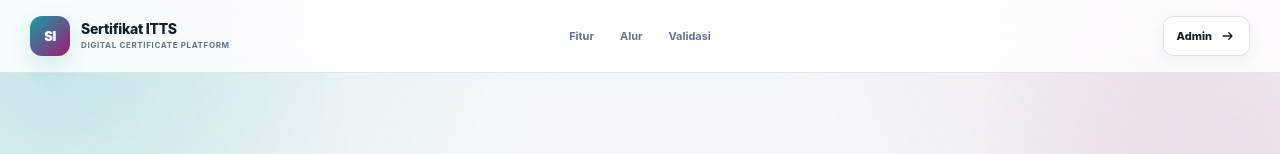
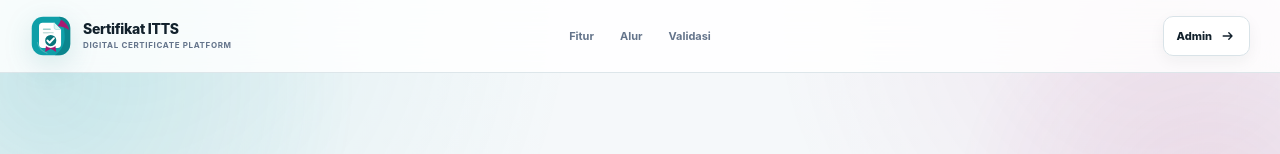
Before and after one commit to taufikiqbalr/sertifikat-pelatihan-itts, a Next.js app: page / in a window 1280 px wide. Shown: the top 154 px of the page. Built offline with nearby package versions, Linux system fonts and the light colour scheme.

Commit message:
feat: introduce certificate verification brand logo

```diff
--- a/src/app/admin/admin-header.tsx
+++ b/src/app/admin/admin-header.tsx
@@ -1,4 +1,5 @@
 import Link from "next/link";
+import BrandLogo from "../brand-logo";
 import { logoutAction } from "./actions";
 
 export default function AdminHeader({
@@ -10,7 +11,7 @@ export default function AdminHeader({
     <header className="topbar admin-topbar">
       <div className="container topbar-inner">
         <Link className="brand" href="/admin">
-          <span className="brand-mark">SI</span>
+          <BrandLogo className="brand-logo-header" />
           <span>
             Sertifikat ITTS
             <small>Certificate Management</small>
--- /dev/null
+++ b/src/app/brand-logo.tsx
@@ -0,0 +1,72 @@
+type BrandLogoProps = {
+  className?: string;
+  title?: string;
+};
+
+export default function BrandLogo({ className, title }: BrandLogoProps) {
+  return (
+    <svg
+      className={className}
+      viewBox="0 0 48 48"
+      role={title ? "img" : undefined}
+      aria-hidden={title ? undefined : true}
+      aria-label={title}
+      focusable="false"
+    >
+      {title ? <title>{title}</title> : null}
+
+      <rect x="2" y="2" width="44" height="44" rx="13" fill="#0F9FA8" />
+      <path
+        d="M33 2h0c7.18 0 13 5.82 13 13v18c0 7.18-5.82 13-13 13h-4.5c6.8-4.6 11.2-12.2 11.2-20.8C39.7 15.1 37.2 7.4 33 2Z"
+        fill="#08747B"
+        opacity=".6"
+      />
+      <path
+        d="M35.4 5.4c4.7 2.3 8.2 6.6 9.6 11.8-4.2-2.7-8.7-4.2-13.6-4.3 1.8-2.4 3.1-4.9 4-7.5Z"
+        fill="#A71972"
+      />
+
+      <path
+        d="M14.5 8.8h13.2l7.8 7.8v16.9a4.2 4.2 0 0 1-4.2 4.2H14.5a4.2 4.2 0 0 1-4.2-4.2V13a4.2 4.2 0 0 1 4.2-4.2Z"
+        fill="#FFFFFF"
+      />
+      <path
+        d="M27.7 8.8v5.4a2.4 2.4 0 0 0 2.4 2.4h5.4"
+        fill="#DDF6F4"
+      />
+      <path
+        d="M27.7 8.8v5.4a2.4 2.4 0 0 0 2.4 2.4h5.4"
+        fill="none"
+        stroke="#BDE8E5"
+        strokeWidth="1.2"
+        strokeLinejoin="round"
+      />
+
+      <path d="M15.5 16.3h7.5" stroke="#9BCFCC" strokeWidth="1.7" strokeLinecap="round" />
+      <path d="M15.5 20.4h10.8" stroke="#C6DEDC" strokeWidth="1.7" strokeLinecap="round" />
+
+      <path
+        d="m18.8 31.1-1.5 11.1 6.5-3.5 6.2 3.5-1.5-11.1"
+        fill="#A71972"
+      />
+      <circle cx="23.7" cy="29.2" r="7.4" fill="#08747B" stroke="#FFFFFF" strokeWidth="2" />
+      <path
+        d="m19.9 29.2 2.5 2.5 5-5.2"
+        fill="none"
+        stroke="#FFFFFF"
+        strokeWidth="2.2"
+        strokeLinecap="round"
+        strokeLinejoin="round"
+      />
+
+      <path
+        d="M8.5 31.4c1.2 5.8 5.5 10.5 11 12.3"
+        fill="none"
+        stroke="#FFFFFF"
+        strokeOpacity=".22"
+        strokeWidth="1.2"
+        strokeLinecap="round"
+      />
+    </svg>
+  );
+}
--- a/src/app/certificate/[id]/page.tsx
+++ b/src/app/certificate/[id]/page.tsx
@@ -1,4 +1,5 @@
 import Link from "next/link";
+import BrandLogo from "../../brand-logo";
 import { notFound } from "next/navigation";
 import {
   getCertificate,
@@ -31,7 +32,7 @@ export default async function CertificatePage({
       <header className="topbar">
         <div className="container topbar-inner">
           <Link className="brand" href="/">
-            <span className="brand-mark">SI</span>
+            <BrandLogo className="brand-logo-header" />
             <span>Sertifikat ITTS</span>
           </Link>
           <Link
--- a/src/app/globals.css
+++ b/src/app/globals.css
@@ -1939,3 +1939,23 @@ html[data-theme] .color-control code,
 html[data-theme] .placeholder-list code {
   color: var(--muted);
 }
+
+
+/* ===== Sertifikat ITTS brand identity ===== */
+.brand-logo-header {
+  width: 40px;
+  height: 40px;
+  display: block;
+  flex: 0 0 auto;
+  overflow: visible;
+  filter: drop-shadow(0 7px 12px rgba(8, 116, 123, .14));
+}
+.brand:hover .brand-logo-header {
+  transform: translateY(-1px) rotate(-1deg);
+}
+.brand-logo-header {
+  transition: transform .16s ease, filter .16s ease;
+}
+@media (prefers-reduced-motion: reduce) {
+  .brand-logo-header { transition: none; }
+}
--- a/src/app/landing.module.css
+++ b/src/app/landing.module.css
@@ -1042,3 +1042,21 @@
   .ctaSection,
   .footer { display: none !important; }
 }
+
+
+/* Brand mark */
+.brandMark {
+  width: 42px;
+  height: 42px;
+  display: block;
+  flex: 0 0 auto;
+  overflow: visible;
+  filter: drop-shadow(0 8px 14px rgba(8, 116, 123, .15));
+  background: transparent;
+  border-radius: 0;
+  box-shadow: none;
+}
+.footerBrand .brandMark {
+  width: 38px;
+  height: 38px;
+}
--- a/src/app/login/login.module.css
+++ b/src/app/login/login.module.css
@@ -260,3 +260,23 @@
 .errorAlert:focus-visible {
   outline-color: var(--primary);
 }
+
+
+/* Branded certificate verification mark */
+.brandMark {
+  display: block;
+  width: 46px;
+  height: 46px;
+  flex: 0 0 auto;
+  overflow: visible;
+  border-radius: 0;
+  background: transparent;
+  box-shadow: none;
+  filter: drop-shadow(0 8px 14px rgba(8, 116, 123, .14));
+}
+@media (max-width: 480px) {
+  .brandMark {
+    width: 40px;
+    height: 40px;
+  }
+}
--- a/src/app/login/page.tsx
+++ b/src/app/login/page.tsx
@@ -1,6 +1,7 @@
 import type { Metadata } from "next";
 import Link from "next/link";
 import LoginForm from "./login-form";
+import BrandLogo from "../brand-logo";
 import LoginIcon from "./login-icon";
 import styles from "./login.module.css";
 
@@ -19,7 +20,7 @@ export default async function LoginPage({ searchParams }: { searchParams: Promis
       <div className={styles.shell}>
         <header className={styles.header}>
           <Link href="/" className={styles.brand} aria-label="Sertifikat ITTS — beranda">
-            <span className={styles.brandMark}><LoginIcon name="award" /></span>
+            <BrandLogo className={styles.brandMark} />
             <span><strong>Sertifikat <span>ITTS</span></strong><small>Sistem sertifikat digital</small></span>
           </Link>
           <Link href="/" className={styles.backLink}><LoginIcon name="back" /><span>Kembali ke beranda</span></Link>
--- a/src/app/page.tsx
+++ b/src/app/page.tsx
@@ -1,6 +1,7 @@
 import type { Metadata } from "next";
 import Image from "next/image";
 import Link from "next/link";
+import BrandLogo from "./brand-logo";
 import styles from "./landing.module.css";
 
 export const metadata: Metadata = {
@@ -121,7 +122,7 @@ export default function HomePage() {
       <header className={styles.header}>
         <div className={styles.headerInner}>
           <Link className={styles.brand} href="/" aria-label="Sertifikat ITTS">
-            <span className={styles.brandMark}>SI</span>
+            <BrandLogo className={styles.brandMark} />
             <span className={styles.brandCopy}>
               <strong>Sertifikat ITTS</strong>
               <small>Digital Certificate Platform</small>
@@ -390,7 +391,7 @@ export default function HomePage() {
       <footer className={styles.footer}>
         <div className={styles.footerInner}>
           <div className={styles.footerBrand}>
-            <span className={styles.brandMark}>SI</span>
+            <BrandLogo className={styles.brandMark} />
             <span>
               <strong>Sertifikat ITTS</strong>
               <small>Institut Teknologi Tangerang Selatan</small>
```
Also changed, not shown: src/app/icon.svg (added).
